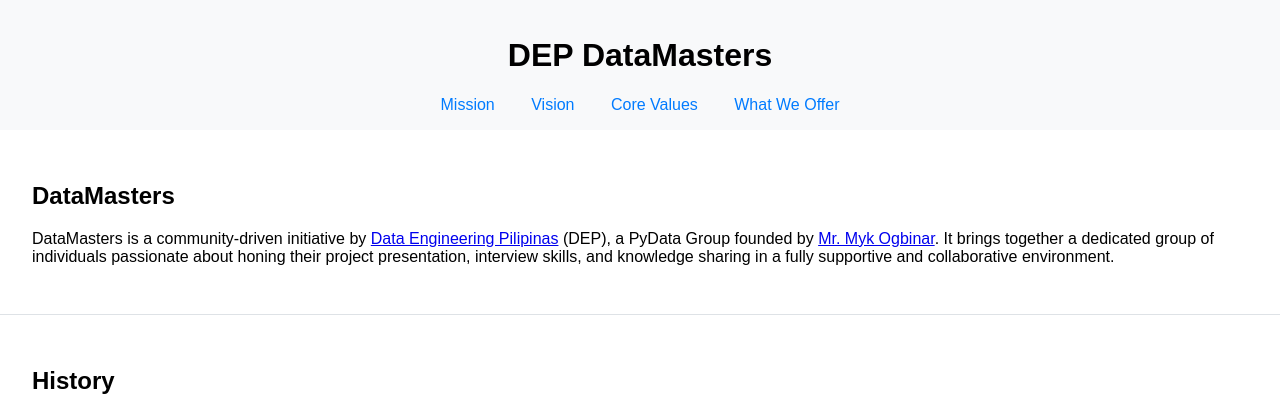
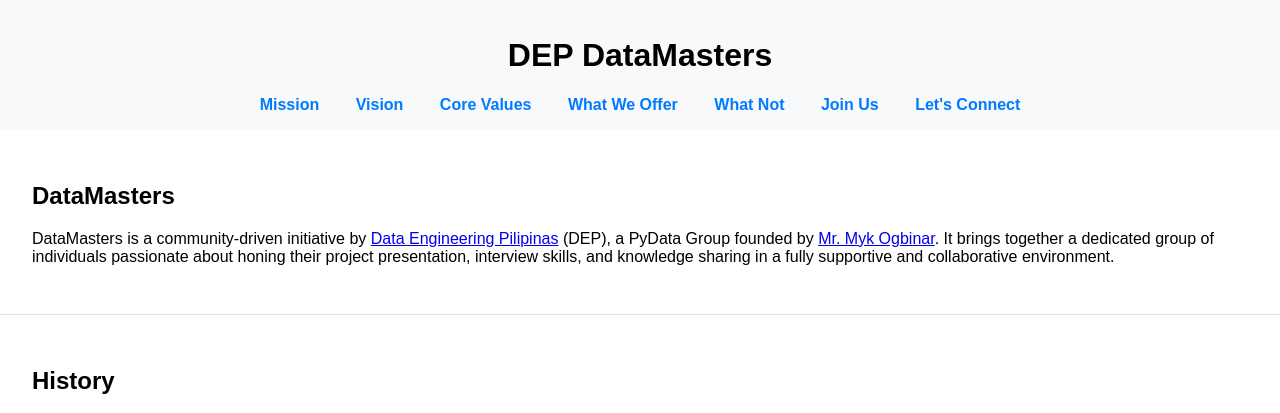
Before and after one commit to gkate78/datamasters-site, a Flask app: page / in a window 1280 px wide. Shown: the top 413 px of the page. Run offline with Flask 3, Linux system fonts and the light colour scheme.

Commit message:
update base.html headers

```diff
--- a/templates/base.html
+++ b/templates/base.html
@@ -9,10 +9,13 @@
     <header>
         <h1>DEP DataMasters</h1>
         <nav>
-            <a href="#mission">Mission</a>
-            <a href="#vision">Vision</a>
-            <a href="#values">Core Values</a>
-            <a href="#offerings">What We Offer</a>
+            <a href="#mission"><b>Mission</b></a>
+            <a href="#vision"><b>Vision</b></a>
+            <a href="#values"><b>Core Values</b></a>
+            <a href="#offer"><b>What We Offer</b></a>
+            <a href="#whatnot"><b>What Not</b></a>
+            <a href="#join"><b>Join Us</b></a>
+            <a href="#connect"><b>Let's Connect</b></a>
         </nav>
     </header>
     <main>
--- a/templates/index.html
+++ b/templates/index.html
@@ -44,7 +44,7 @@
 </section>
 
 
-<section id="programisnot">
+<section id="whatnot">
     <h2>What the DataMasters Program Is Not</h2>
     <ul>
         <li><b>Competitive Arena:</b> The focus is on collaboration and learning, not rivalry.</li>
```
